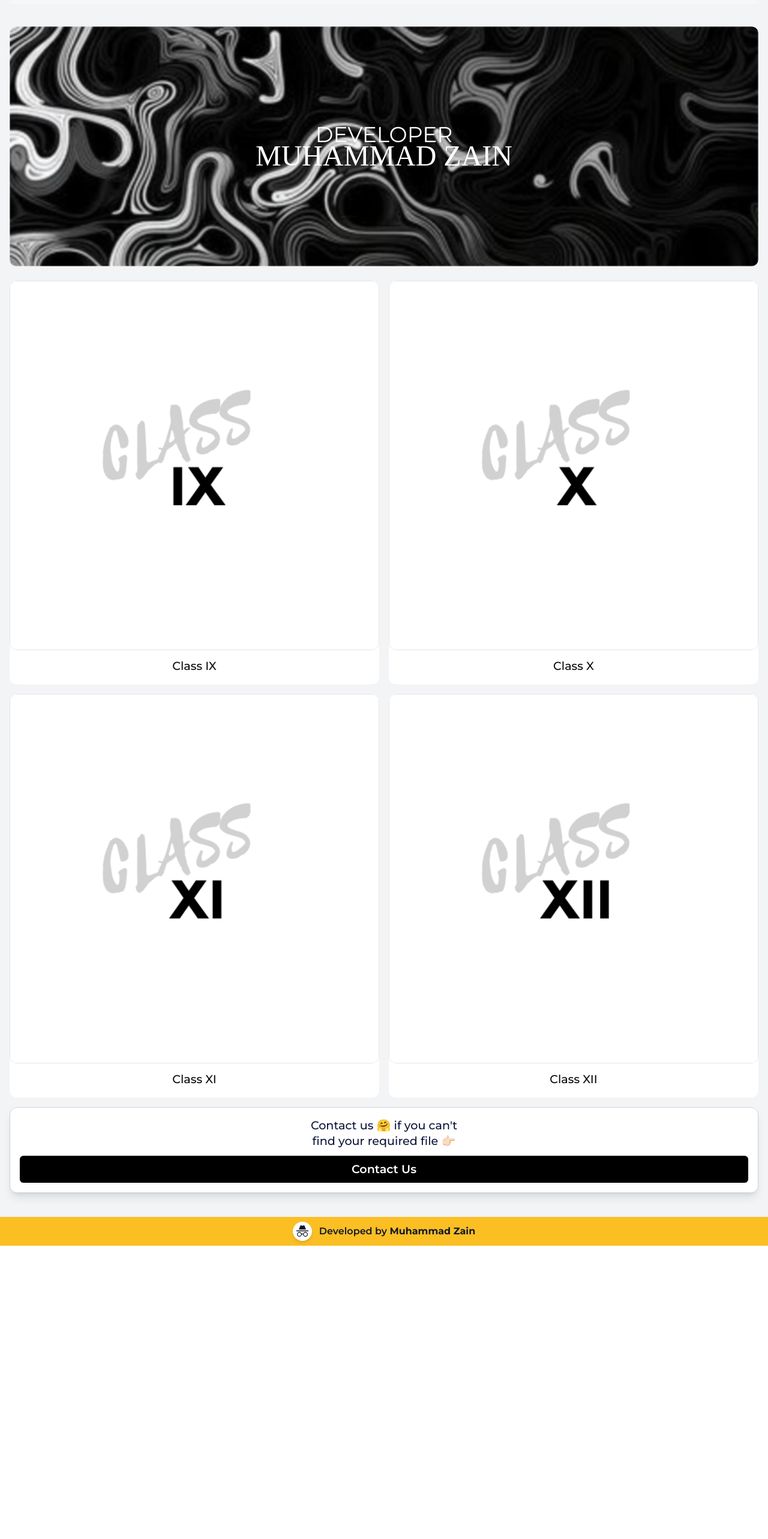
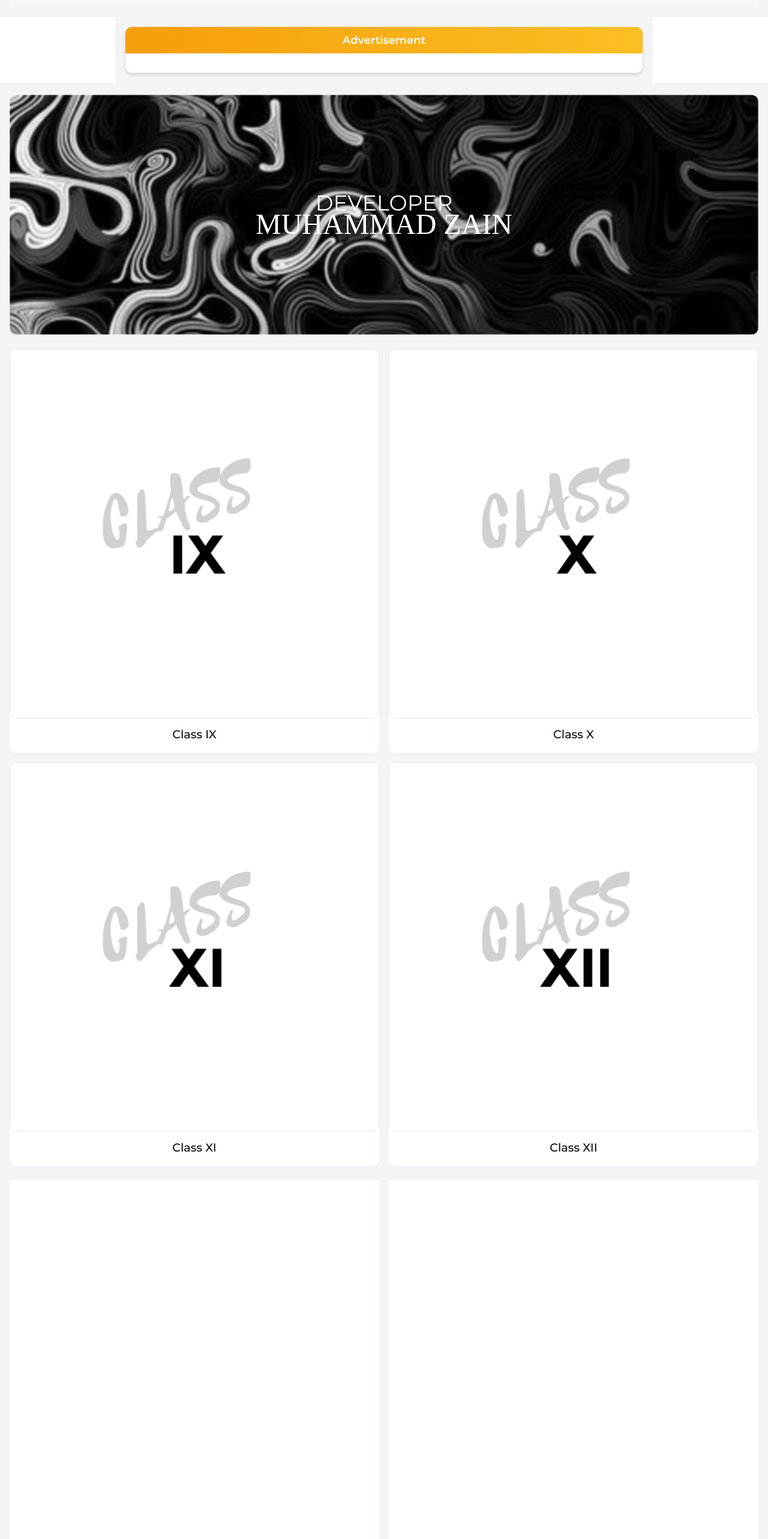
Before and after one commit to muhamadzainalam-dev/MyNotesHub, a Next.js app: page / in a window 1280 px wide. Shown: the part 100-2666 px from the top of the page at 60% size. Before the commit the page ends 2177 px from the top, so only its background shows below. Built offline with nearby package versions, Linux system fonts and the light colour scheme; a web font is replaced by a local one.

Commit message:
Adding Ad code

```diff
--- a/app/layout.jsx
+++ b/app/layout.jsx
@@ -1,4 +1,4 @@
-"use client"
+"use client";
 import "./globals.css";
 import { Toaster } from "@/components/ui/toaster";
 import { Header } from "@/components/ui/header";
@@ -8,13 +8,12 @@ import { Analytics } from "@vercel/analytics/react";
 import Script from "next/script";
 import { useEffect } from "react";
 import { MobileSidebar } from "@/components/mobile-sidebar";
-
-// export const metadata = {
-//   title: "My Notes Hub",
-//   description: "Notes Sharing App",
-// };
+import { ContactCard } from "@/components/custom/ContactCard";
+import GoogleAd from "@/components/custom/GooglecardAd";
+import { usePathname } from "next/navigation";
 
 export default function RootLayout({ children }) {
+  const pathname = usePathname();
   useEffect(() => {
     try {
       (window.adsbygoogle = window.adsbygoogle || []).push({});
@@ -26,7 +25,6 @@ export default function RootLayout({ children }) {
   return (
     <html lang="en">
       <body>
-        {/* Google AdSense Script */}
         <Script
           async
           strategy="afterInteractive"
@@ -37,7 +35,46 @@ export default function RootLayout({ children }) {
           <Header />
         </header>
         <MobileSidebar />
-        <main>{children}</main>
+        <main>
+          <div className="mt-32 max-w-4xl mx-auto bg-gray-100 p-4">
+            <div className="bg-white shadow-md rounded-xl overflow-hidden border border-gray-200">
+              {/* Card Header */}
+              <div className="bg-gradient-to-r from-amber-500 to-amber-400 text-white text-center py-2">
+                <h2 className="text-lg font-semibold">Advertisement</h2>
+              </div>
+
+              {/* Ad Container */}
+              <div className="p-4 flex justify-center">
+                <ins
+                  className="adsbygoogle"
+                  style={{ display: "block" }}
+                  data-ad-client="ca-pub-8503201959339230"
+                  data-ad-slot="1436658600"
+                  data-ad-format="horizontal"
+                  data-full-width-responsive="true"
+                ></ins>
+              </div>
+            </div>
+          </div>
+          {children}
+          {pathname !== "/pages/AboutUs" && (
+            <div className="bg-gray-100 px-4 pb-6">
+              <div className="grid grid-cols-2 gap-4">
+                <div className="bg-white overflow-hidden">
+                  <div className="aspect-square ">
+                    <GoogleAd slot="4228674601" />
+                  </div>
+                </div>
+                <div className="bg-white overflow-hidden">
+                  <div className="aspect-square ">
+                    <GoogleAd slot="4228674601" />
+                  </div>
+                </div>
+              </div>
+              <ContactCard />
+            </div>
+          )}
+        </main>
         <footer>
           <Footer />
         </footer>
--- a/app/page.jsx
+++ b/app/page.jsx
@@ -1,7 +1,5 @@
 import React from "react";
-import { ContactCard } from "@/components/custom/ContactCard";
 import { PromoBanner } from "@/components/ui/promo-banner";
-import GoogleAd from "@/components/custom/GooglecardAd";
 
 export default function page() {
   const categorydata = [
@@ -28,7 +26,7 @@ export default function page() {
   ];
 
   return (
-    <div className="min-h-screen bg-gray-100 pt-36 px-4 pb-6">
+    <div className="min-h-screen bg-gray-100 pt-5 px-4 pb-6">
       <PromoBanner />
       <div className="grid grid-cols-2 gap-4">
         {categorydata.map((item) => (
@@ -48,11 +46,7 @@ export default function page() {
           </div>
         ))}
       </div>
-      <div className="grid grid-cols-2 gap-4">
-        <GoogleAd slot="4228674601" />
-        <GoogleAd slot="4228674601" />
-      </div>
-      <ContactCard />
+
     </div>
   );
 }
--- a/app/pages/CLassIX/page.jsx
+++ b/app/pages/CLassIX/page.jsx
@@ -1,5 +1,4 @@
 import React from "react";
-import { ContactCard } from "@/components/custom/ContactCard";
 
 export default function page() {
   const categorydata = [
@@ -123,7 +122,7 @@ export default function page() {
           </div>
         ))}
       </div>
-      <ContactCard />
+
     </div>
   );
 }
--- a/app/pages/ClassX/page.jsx
+++ b/app/pages/ClassX/page.jsx
@@ -1,5 +1,4 @@
 import React from "react";
-import { ContactCard } from "@/components/custom/ContactCard";
 
 export default function page() {
   const categorydata = [
@@ -123,7 +122,7 @@ export default function page() {
           </div>
         ))}
       </div>
-      <ContactCard />
+
     </div>
   );
 }
--- a/app/pages/ClassXI/page.jsx
+++ b/app/pages/ClassXI/page.jsx
@@ -1,5 +1,4 @@
 import React from "react";
-import { ContactCard } from "@/components/custom/ContactCard";
 
 export default function page() {
   const categorydata = [
@@ -113,7 +112,7 @@ export default function page() {
           </div>
         ))}
       </div>
-      <ContactCard />
+
     </div>
   );
 }
--- a/app/pages/ClassXII/page.jsx
+++ b/app/pages/ClassXII/page.jsx
@@ -1,5 +1,4 @@
 import React from "react";
-import { ContactCard } from "@/components/custom/ContactCard";
 
 export default function page() {
   const categorydata = [
@@ -118,7 +117,7 @@ export default function page() {
           </div>
         ))}
       </div>
-      <ContactCard />
+
     </div>
   );
 }
```
